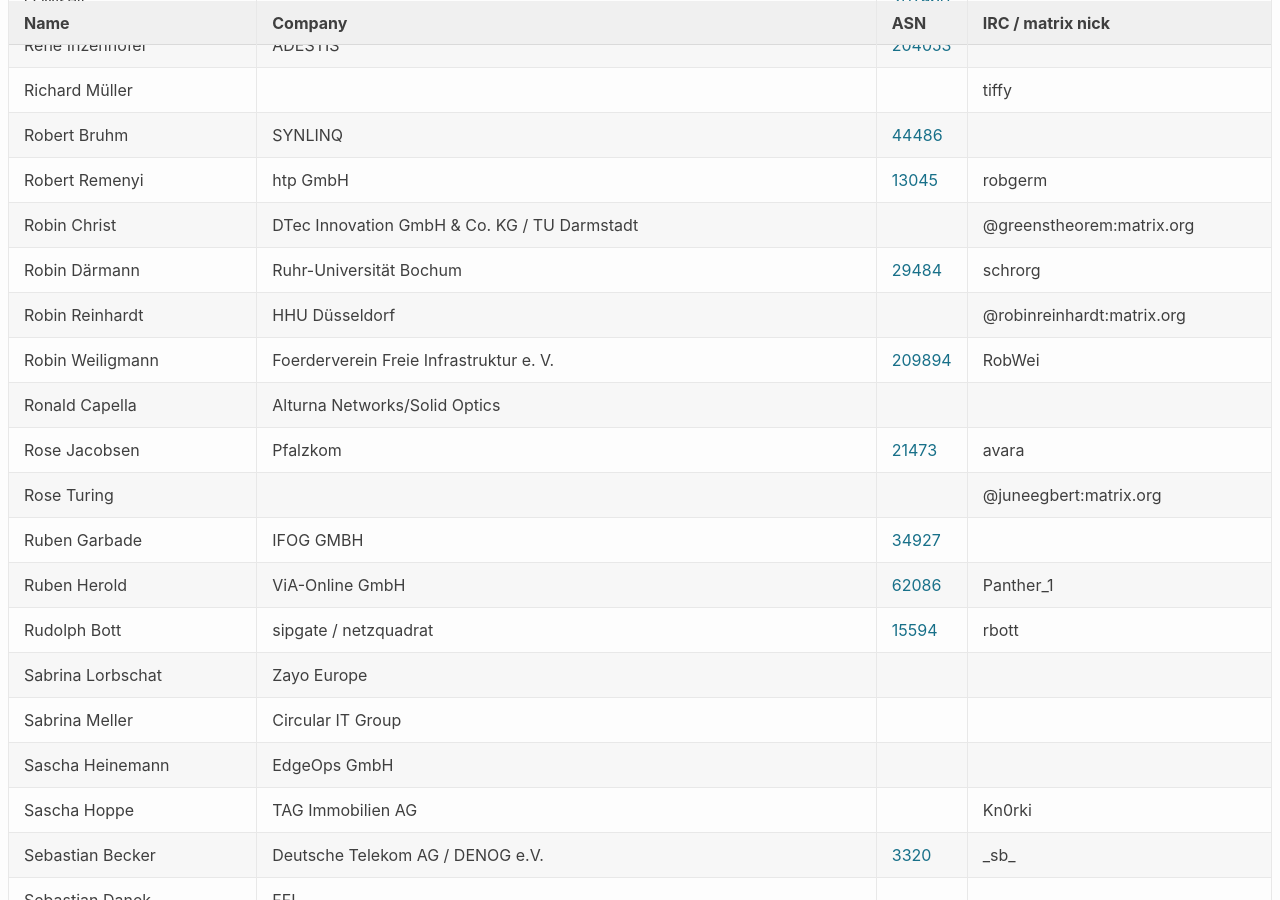
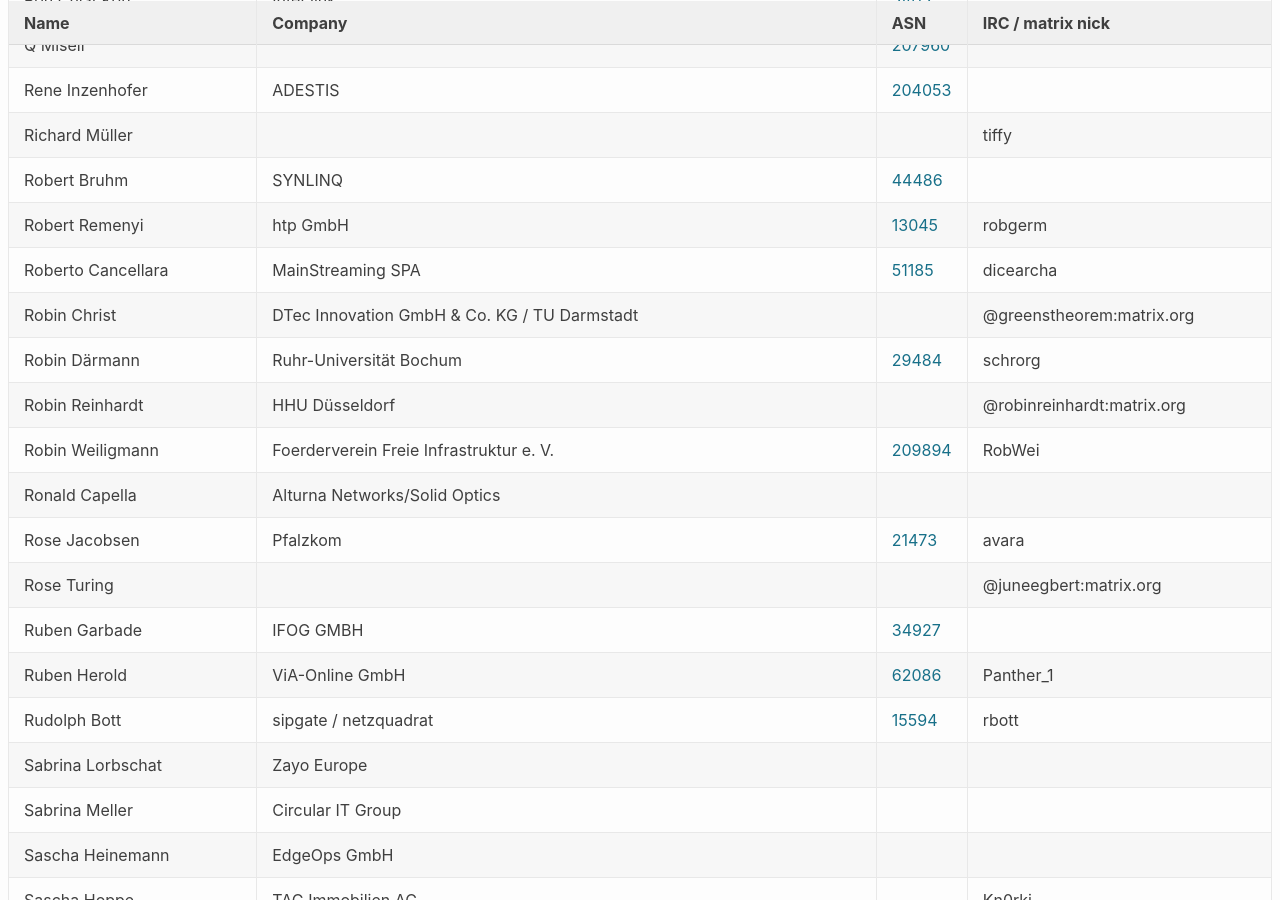
Before and after one commit to denog/pretix-attendeelist, a Jekyll site: the page built from denog17/index.markdown, in a window 1280 px wide and 900 px high, scrolled down 17593 px. Built offline with Jekyll 4.4.1, drawn with Linux system fonts in a browser that asks for light colours; some of the changed text lies outside the part shown.

Commit message:
Latest data: Fri Oct  3 13:33:53 UTC 2025

```diff
--- a/_data/attendees_denog17_onsite.json
+++ b/_data/attendees_denog17_onsite.json
@@ -522,6 +522,12 @@
     "asn": null
   },
   {
+    "name": "Danjela Mica",
+    "company": "MainStreaming SPA",
+    "irc": null,
+    "asn": "51185"
+  },
+  {
     "name": "David Abel",
     "company": "TelemaxX Telekommunikation GmbH",
     "irc": null,
@@ -2340,6 +2346,12 @@
     "asn": "44486"
   },
   {
+    "name": "Roberto Cancellara",
+    "company": "MainStreaming SPA",
+    "irc": "dicearcha",
+    "asn": "51185"
+  },
+  {
     "name": "Robert Remenyi",
     "company": "htp GmbH",
     "irc": "robgerm",
```
